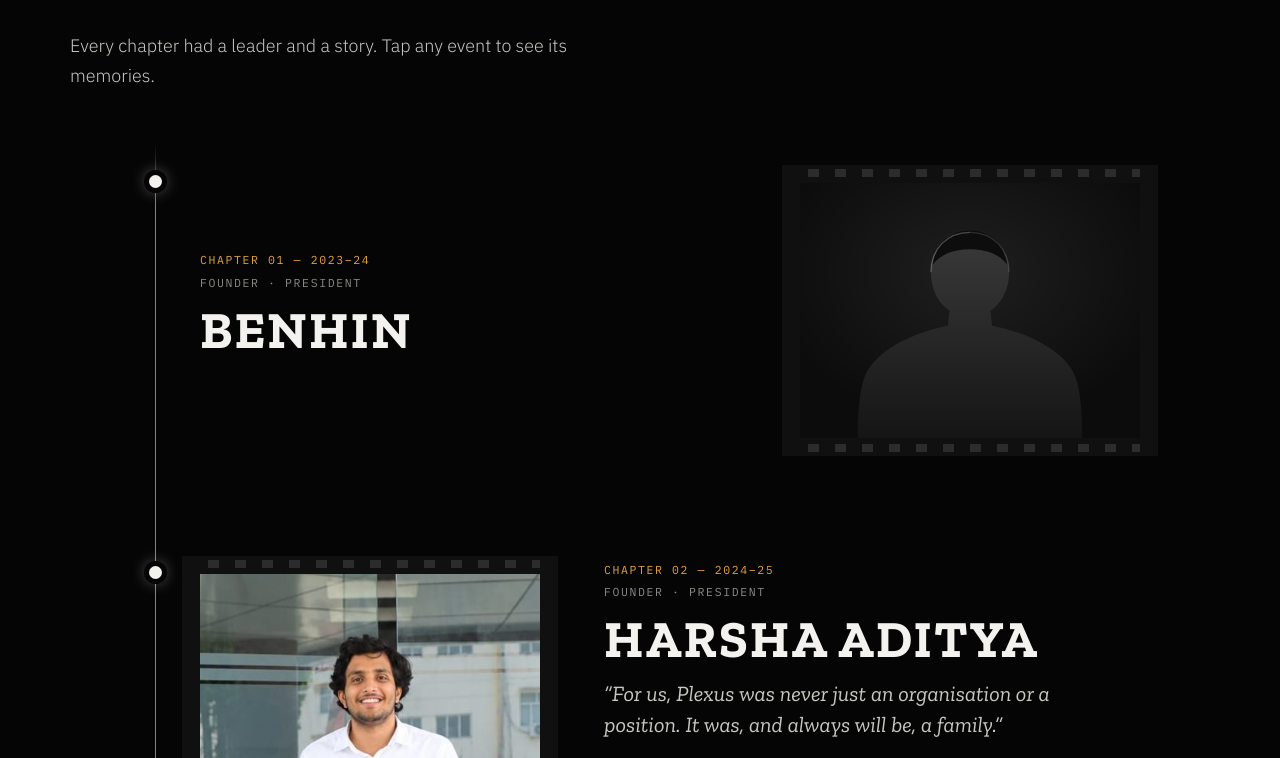
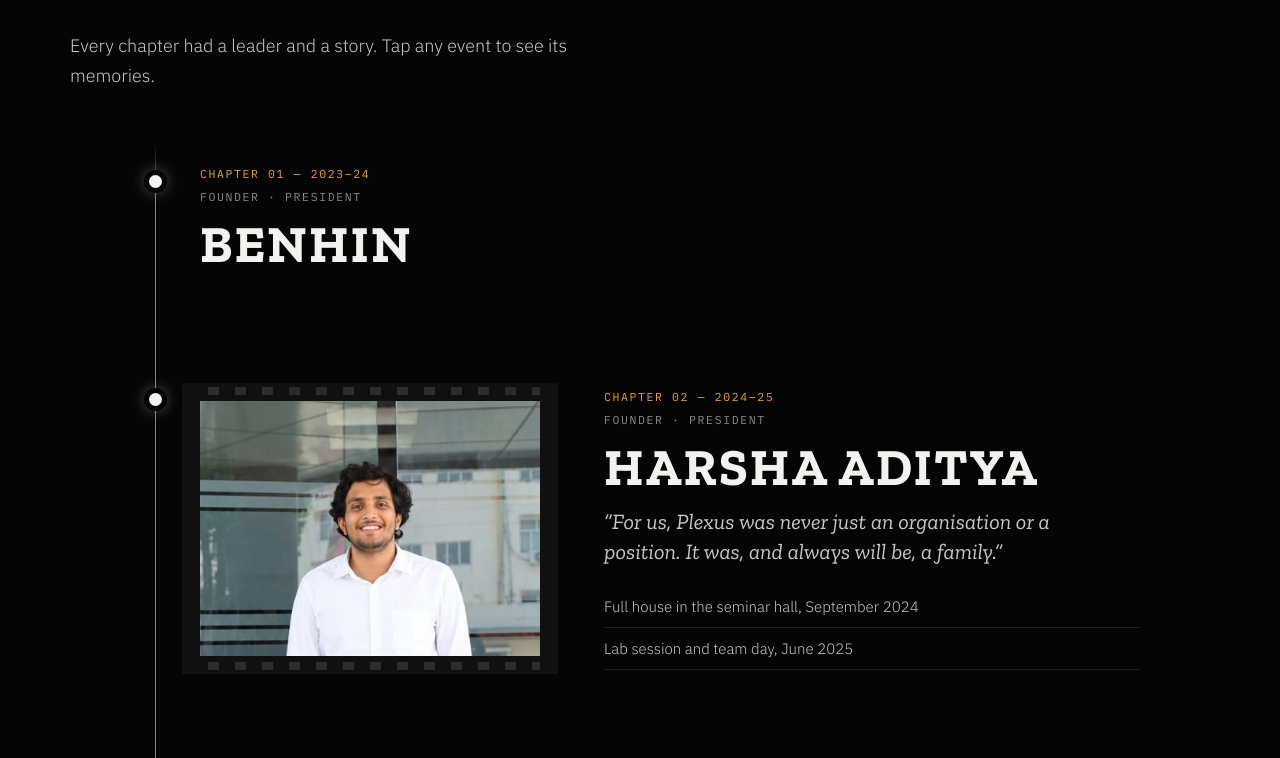
Before and after one commit to gurusaikoushil/plexus-flashback, a plain HTML site: page index.html in a window 1280 px wide. Shown: the part 1980-2738 px from the top of the page. Drawn offline with nearby package versions, Linux system fonts and the light colour scheme.

Commit message:
Credits: Juhitharamya; no photo frame for Benhin

```diff
--- a/index.html
+++ b/index.html
@@ -456,7 +456,7 @@
 
   // Chapters: founder first, current president last
   eras: [
-    {years:"2023–24", role:"Founder · President", name:"Benhin", line:"", photo:"", silhouette:true, events:[]},
+    {years:"2023–24", role:"Founder · President", name:"Benhin", line:"", photo:"", nophoto:true, events:[]},
     {years:"2024–25", role:"Founder · President", name:"Harsha Aditya",
       line:"For us, Plexus was never just an organisation or a position. It was, and always will be, a family.",
       photo:"img/harsha.jpg", pos:"50% 37%", size:"210%",
@@ -504,7 +504,7 @@
   credits: [
     {title:"Founders", names:["Harsha Aditya","Benhin"]},
     {title:"Presidents", names:["Benhin · 2023–24","Harsha Aditya · 2024–25","Parthiban · 2025–26","Arvind Singh · Present"]},
-    {title:"Members since 2023", grid:true, names:["Aishi Jain", "Dileep", "Jahnavi", "Taaha", "M Vaishnavi", "Druvika", "Swasthik", "Lochani", "Guna Ranjan", "G. Ramya", "Siddappa", "Ramya", "Prasheel Varma", "Deepika", "Akshitha", "Nikhil", "Deekshitha", "Sowmya", "Hema", "Khyathi", "Pallavi", "Chandrakala", "Subhash", "Anmol", "Harsh", "Purushottam", "Sruthi", "Nidhi", "Kevin", "Matthew", "Rakshitha", "Arjun", "Yaswanth", "Bharat Chandra", "Sumanth", "Vamshi", "Vamsi", "Chareeth Kumar", "Venkatesh", "Karthikeyan", "Shrish", "Nitish", "Chandu", "Tarun", "Laxmi Nandan Reddy", "Roshan", "Koushil", "Rayan", "Vyshnavi", "Hymavathi", "Sangeetha", "Manoj", "Dharani", "Aishwarya", "Nandini", "Rishika", "Virat", "Lahari", "Triveni", "Srinidhi", "Abhinav", "Venu", "Rashmitha", "Sriram", "Vignesh", "Anil", "Rohini", "Abhiram", "Bhuvan", "Aatulya", "Harsha", "Abhishek", "Sameeksha", "Shikhara", "Sneha", "Vaishnavi", "Sriya", "Triya", "Bharath", "Harshitha", "Rehan", "Vaishnavi Reddy", "Vaishnavi", "Shanthi", "B. Ashika", "G. Asritha", "Sai Charan", "Venkata Mani Charan", "Charan", "Kusuma", "Vaishnavi", "Nandini", "Sahasra", "Sohail", "Srinivas"]}
+    {title:"Members since 2023", grid:true, names:["Aishi Jain", "Dileep", "Jahnavi", "Taaha", "M Vaishnavi", "Druvika", "Swasthik", "Lochani", "Guna Ranjan", "G. Ramya", "Siddappa", "Juhitharamya", "Prasheel Varma", "Deepika", "Akshitha", "Nikhil", "Deekshitha", "Sowmya", "Hema", "Khyathi", "Pallavi", "Chandrakala", "Subhash", "Anmol", "Harsh", "Purushottam", "Sruthi", "Nidhi", "Kevin", "Matthew", "Rakshitha", "Arjun", "Yaswanth", "Bharat Chandra", "Sumanth", "Vamshi", "Vamsi", "Chareeth Kumar", "Venkatesh", "Karthikeyan", "Shrish", "Nitish", "Chandu", "Tarun", "Laxmi Nandan Reddy", "Roshan", "Koushil", "Rayan", "Vyshnavi", "Hymavathi", "Sangeetha", "Manoj", "Dharani", "Aishwarya", "Nandini", "Rishika", "Virat", "Lahari", "Triveni", "Srinidhi", "Abhinav", "Venu", "Rashmitha", "Sriram", "Vignesh", "Anil", "Rohini", "Abhiram", "Bhuvan", "Aatulya", "Harsha", "Abhishek", "Sameeksha", "Shikhara", "Sneha", "Vaishnavi", "Sriya", "Triya", "Bharath", "Harshitha", "Rehan", "Vaishnavi Reddy", "Vaishnavi", "Shanthi", "B. Ashika", "G. Asritha", "Sai Charan", "Venkata Mani Charan", "Charan", "Kusuma", "Vaishnavi", "Nandini", "Sahasra", "Sohail", "Srinivas"]}
   ],
   closing: "The story continues with every new nerve we connect."
 };
@@ -623,7 +623,7 @@
       ${e.line ? `<p class="line">&ldquo;${esc(e.line)}&rdquo;</p>` : ''}
       ${e.events && e.events.length ? `<ul>${e.events.map(ev => `<li><button type="button" data-album="${esc(ev.album)}">${esc(ev.title)}</button></li>`).join('')}</ul>` : ''}
     </div>
-    ${e.photo ? `<div class="ch-photo" style="background-image:url('${esc(e.photo)}');background-position:${esc(e.pos || 'center')};background-size:${esc(e.size || 'cover')}"></div>`
+    ${e.nophoto ? '' : e.photo ? `<div class="ch-photo" style="background-image:url('${esc(e.photo)}');background-position:${esc(e.pos || 'center')};background-size:${esc(e.size || 'cover')}"></div>`
               : `<div class="ch-photo blank${e.silhouette ? ' person' : ''}">${e.silhouette ? PERSON : MARK}</div>`}
   </article>`).join('');
 $('#chapters').addEventListener('click', e => {
```
